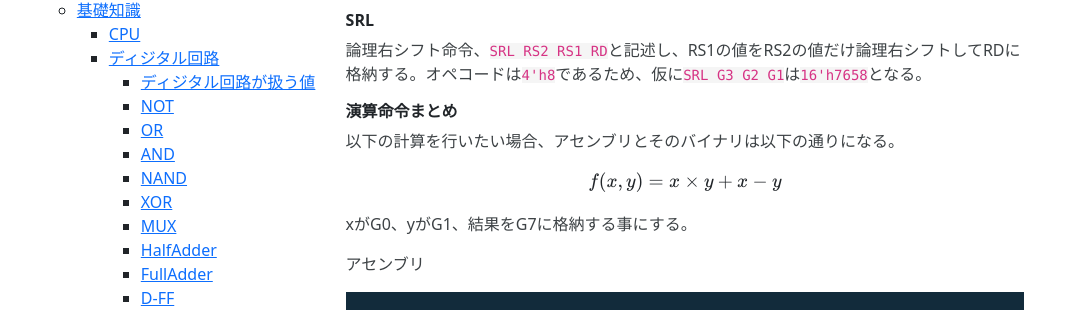
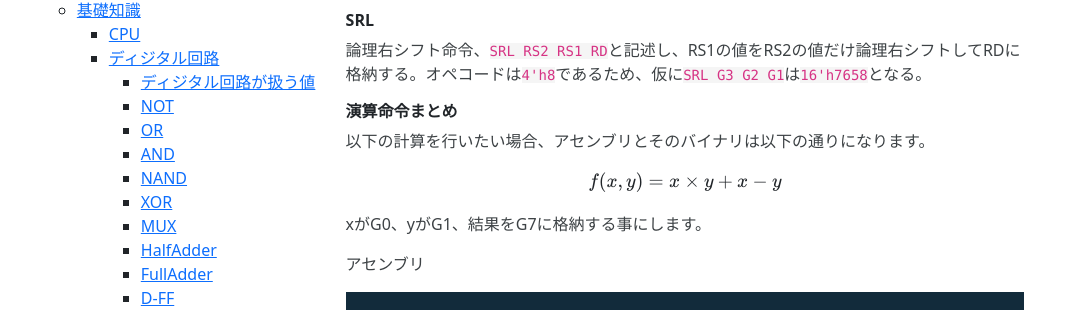
Before and after one commit to VLSI-JP/VLSI-JP.github.io, a Jekyll site: the page built from LetsMakeCPU.md, in a window 1280 px wide and 900 px high, scrolled down 28173 px. Shown: the part 130-440 px from the top of the window, without its empty margins (0-1074 px from the left). Built offline with Jekyll 4.4.1, drawn with Linux system fonts in a browser that asks for light colours; formulas are drawn with MathJax 3.

Commit message:
add exec asm

```diff
--- a/LetsMakeCPU.md
+++ b/LetsMakeCPU.md
@@ -880,13 +880,13 @@ XOR命令、`XOR RS2 RS1 RD`と記述し、RS2とRS1の値のXORをRDに格納
 
 ###### 演算命令まとめ
 
-以下の計算を行いたい場合、アセンブリとそのバイナリは以下の通りになる。
+以下の計算を行いたい場合、アセンブリとそのバイナリは以下の通りになります。
 
 $$
 f(x, y) = x\times y + x - y
 $$
 
-xがG0、yがG1、結果をG7に格納する事にする。
+xがG0、yがG1、結果をG7に格納する事にします。
 
 アセンブリ
 
```
